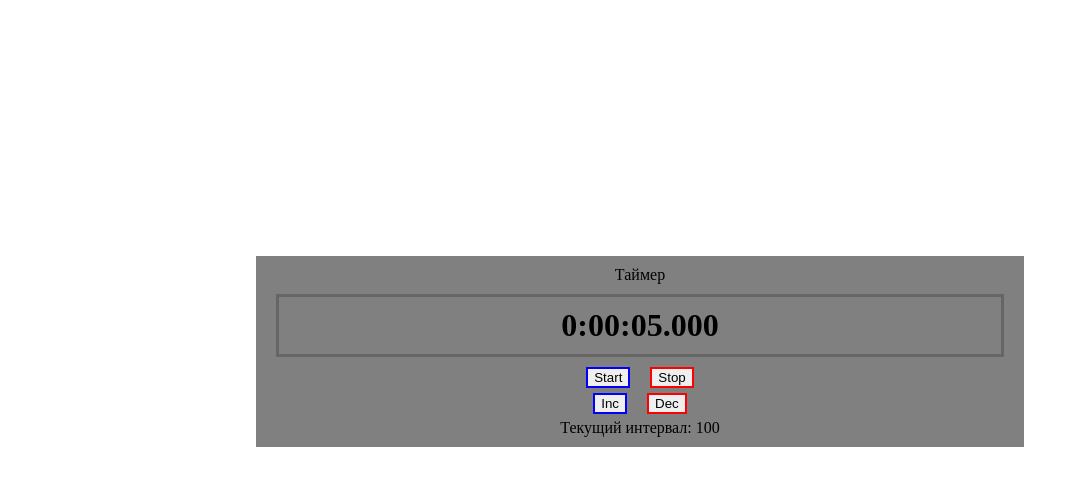
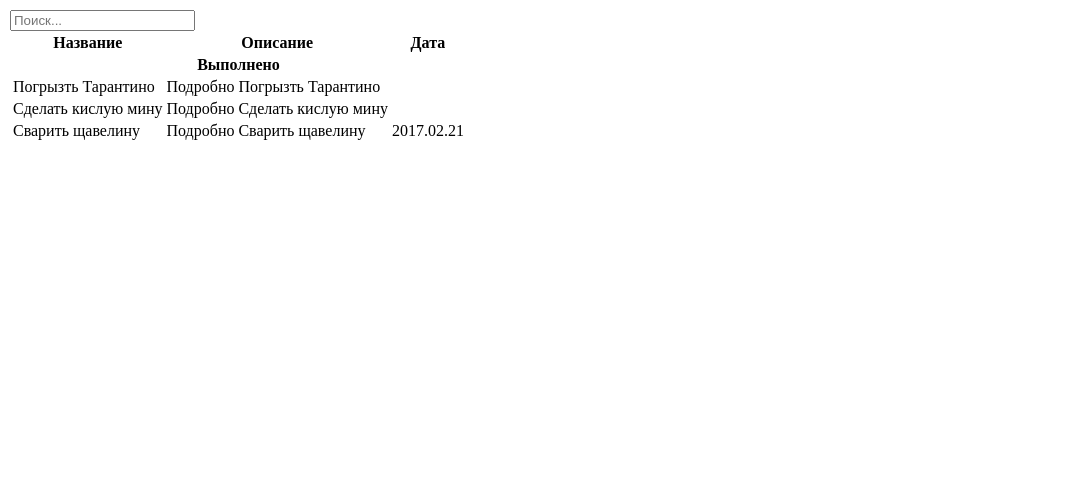
Before and after one commit to aplatonov/reactapp, a React app: page / in a window 1280 px wide. Shown: the whole page, without its empty margins (0-1077 px from the left). Built offline with nearby package versions, Linux system fonts and the light colour scheme.

Commit message:
[Задание 3] домашнее задание без code-splitting

```diff
--- a/src/index.js
+++ b/src/index.js
@@ -2,92 +2,152 @@ import React from 'react';
 import ReactDOM from 'react-dom';
 import './style.css';
 
-class Timer extends React.Component {
+class TaskgroupRow extends React.Component {
+  render() {
+    const group = this.props.group;
+    return (
+      <tr>
+        <th colSpan="3">
+          {group}
+        </th>
+      </tr>
+    );
+  }
+}
+
+class TaskRow extends React.Component {
+  render() {
+    const task = this.props.task;
+
+    return (
+      <tr>
+        <td>{task.name}</td>
+        <td>{task.description}</td>
+        <td>{task.date}</td>
+      </tr>
+    );
+  }
+}
+
+class TaskTable extends React.Component {
+  render() {
+    const filterText = this.props.filterText;
+    const filterGroup = this.props.filterGroup;
+
+    const rows = [];
+    let lastgroup = null;
+
+    this.props.tasks.forEach((task) => {
+      if (task.name.indexOf(filterText) === -1) {
+        return;
+      }
+      if (task.group.indexOf(filterGroup) === -1) {
+        return;
+      }
+      if (task.group !== lastgroup) {
+        rows.push(
+          <TaskgroupRow
+            group={task.group}
+            key={task.group} />
+        );
+      }
+      rows.push(
+        <TaskRow
+          task={task}
+          key={task.name}
+        />
+      );
+      lastgroup = task.group;
+    });
+
+    return (
+      <table>
+        <thead>
+          <tr>
+            <th>Название</th>
+            <th>Описание</th>
+            <th>Дата</th>
+          </tr>
+        </thead>
+        <tbody>{rows}</tbody>
+      </table>
+    );
+  }
+}
+
+class SearchBar extends React.Component {
   constructor(props) {
     super(props);
-
-		this.timer = null;
-
-		this.state = {
-			milliseconds: 0,
-			interval: 100
-		};
+    this.handleFilterTextChange = this.handleFilterTextChange.bind(this);
   }
 
-	componentDidMount() {
-		this.timer = setInterval(() => {
-			this.tick();
-		}, this.state.interval);
-	}
-
-	tick() {
-		this.setState(prevState => ({
-			milliseconds: prevState.milliseconds + prevState.interval,
-		}))
-	}
-
-	onClickStart = () => {
-		if (!this.timer) {
-			this.timer = setInterval(() => {
-				this.tick();
-			}, this.state.interval);
-		}
-	};
-
-	onClickStop = () => {
-		clearInterval(this.timer);
-		this.timer = null;
-	};
-
-	onInc = () => {
-		this.setState({
-			//milliseconds: this.state.milliseconds + this.state.interval,
-			interval: this.state.interval + 1000,
-		})
-	};
-
-	onDec = () => {
-		this.setState({
-			//milliseconds: this.state.milliseconds - this.state.interval,
-			interval: this.state.interval - 1000,
-		})
-	};
-
-	componentWillUnmount() {
-		clearInterval(this.timer);
-	}
-
-	msToTime = (s) => {
-		let ms = s % 1000;
-		s = (s - ms) / 1000;
-		let secs = s % 60;
-		s = (s - secs) / 60;
-		let mins = s % 60;
-		let hrs = (s - mins) / 60;
-
-		let pad = (n, z = 2) => ('00' + n).slice(-z);
-
-		return hrs + ':' + pad(mins) + ':' + pad(secs) + '.' + pad(ms, 3);
+  handleFilterTextChange(e) {
+    this.props.onFilterTextChange(e.target.value);
   }
 
   render() {
     return (
-			<div className="timer">
-				<div>Таймер</div>
-				<h1 className="counter">{this.msToTime(this.state.milliseconds)}</h1>
-				<button className="buttonTrue" onClick={this.onClickStart}>Start</button>
-				<button className="buttonFalse" onClick={this.onClickStop}>Stop</button>
-				<br />
-				<button className="buttonTrue" onClick={this.onInc}>Inc</button>
-				<button className="buttonFalse" onClick={this.onDec}>Dec</button>
-				<br />
-				<div>Текущий интервал: {this.state.interval}</div>
-			</div>
-		)
+      <form>
+        <input
+          type="text"
+          placeholder="Поиск..."
+          value={this.props.filterText}
+          onChange={this.handleFilterTextChange}
+        />
+      </form>
+    );
   }
 }
 
-const rootElement = document.getElementById("app");
-ReactDOM.render(<Timer interval="1000"/>, rootElement);
+class FilterableTaskList extends React.Component {
+  constructor(props) {
+    super(props);
+    this.state = {
+      filterText: '',
+      filterGroup: props.filterGroup
+    };
+
+    this.handleFilterTextChange = this.handleFilterTextChange.bind(this);
+  }
+
+  handleFilterTextChange(filterText) {
+    this.setState({
+      filterText: filterText
+    });
+  }
+
+  render() {
+    return (
+      <div>
+        <SearchBar
+          filterText={this.state.filterText}
+          onFilterTextChange={this.handleFilterTextChange}
+        />
+        <TaskTable
+          tasks={this.props.tasks}
+          filterText={this.state.filterText}
+          filterGroup={this.state.filterGroup}
+        />
+      </div>
+    );
+  }
+}
+
+
+const TASKS = [
+  {name: 'Забрать Мишку', description: 'Подробно Забрать Мишку', group: 'Выполнить', date: '2018.10.11'},
+  {name: 'Съесть конфетку', description: 'Подробно Съесть конфетку', group: 'Выполнить'},
+  {name: 'Погладить Светку', description: 'Подробно Погладить Светку', group: 'Выполнить', date: '2018.12.11'},
+  {name: 'Поднять пингвина', description: 'Подробно Поднять пингвина', group: 'Выполняется'},
+  {name: 'Посидеть у камина', description: 'Подробно Посидеть у камина', group: 'Выполняется'},
+  {name: 'Погрызть Тарантино', description: 'Подробно Погрызть Тарантино', group: 'Выполнено'},
+  {name: 'Сделать кислую мину', description: 'Подробно Сделать кислую мину', group: 'Выполнено'},
+  {name: 'Сварить щавелину', description: 'Подробно Сварить щавелину', group: 'Выполнено', date: '2017.02.21'},
+];
+
+ReactDOM.render(
+  <FilterableTaskList tasks={TASKS} filterGroup={'Выполнено'} />,
+  document.getElementById('app')
+);
 
 module.hot.accept();
--- a/src/style.css
+++ b/src/style.css
@@ -1,31 +1,3 @@
 body {
-    margin: 0;
+    margin: 10px;
 }
-
-.timer {
-	margin: 20%;
-    background: grey;
-    padding: 10px;
-    text-align: center;
-}
-
-.counter {
-	border: 3px solid #666;
-    padding: 10px;
-    margin: 10px;
-    text-align: center;
-}
-
-.buttonTrue {
-	border: 2px solid blue;
-	margin-left: 10px;
-	margin-right: 10px;
-	margin-bottom: 5px;
-}
-
-.buttonFalse {
-	border: 2px solid red;
-	margin-left: 10px;
-	margin-right: 10px;
-	margin-bottom: 5px;
-}
--- a/webpack.config.js
+++ b/webpack.config.js
@@ -18,7 +18,10 @@ module.exports = {
   },
 
   resolve: {
-    extensions: ['*', '.js', '.jsx']
+    extensions: ['*', '.js', '.jsx', 'css']
+    alias: {
+      components: path.resolve(__dirname, 'src/components/')
+    }
   },
 
   output: {
```
Also changed, not shown: dist/index.html. Lines whose indentation alone changed are shown as unchanged.
